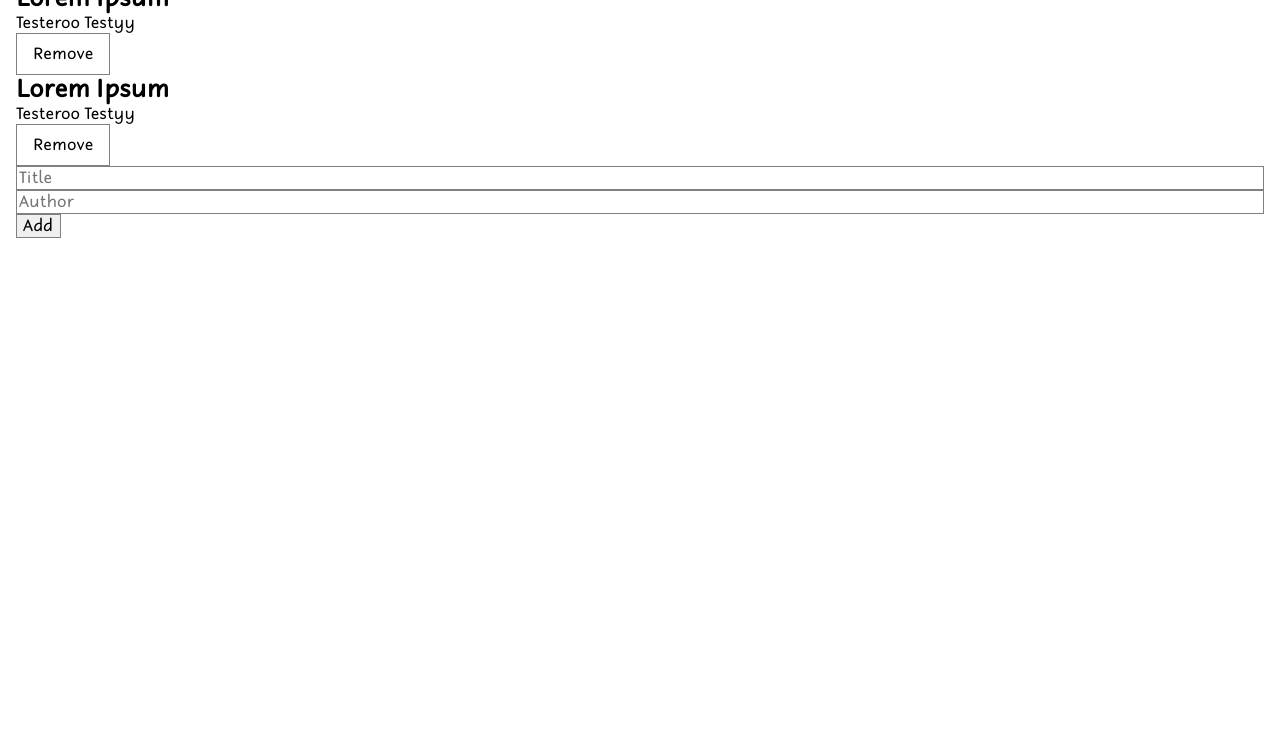
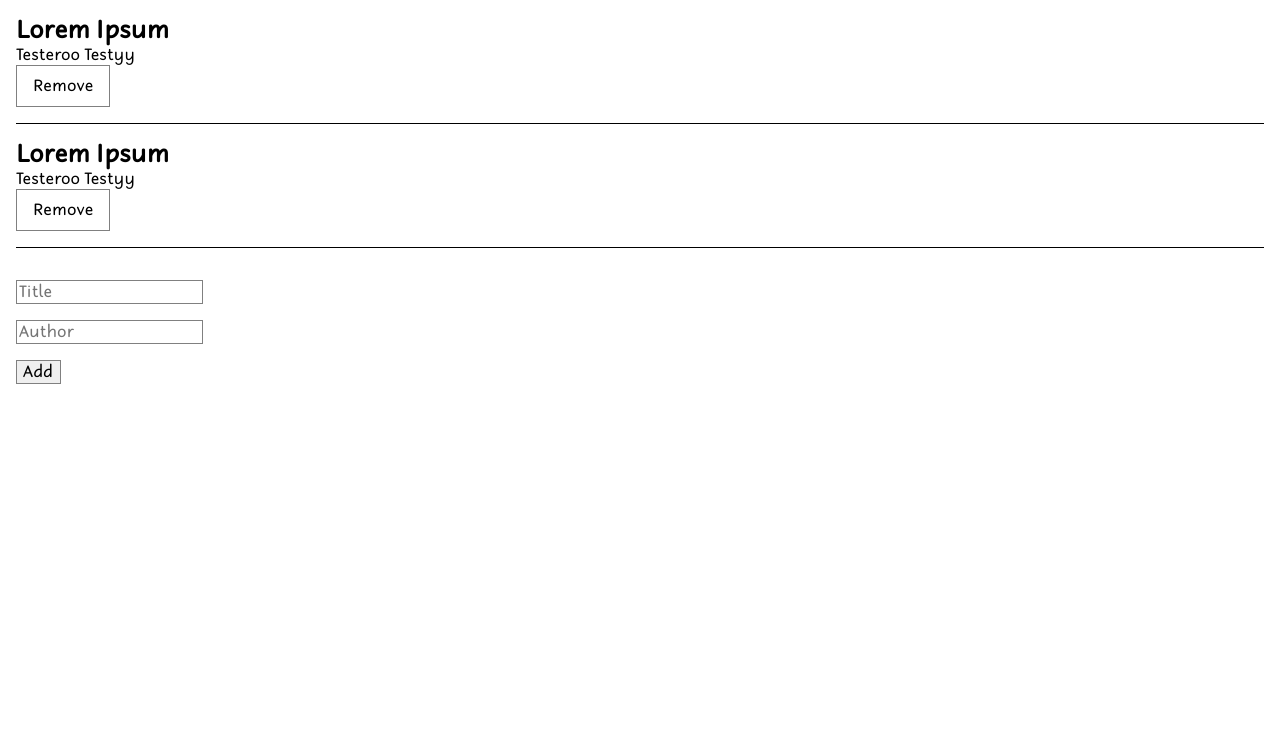
Before and after one commit to yosaddis/Awesome-books, a website: page index.html in a window 1280 px wide. Shown: the part 63-800 px from the top of the page. Drawn offline with Linux system fonts and the light colour scheme.

Commit message:
Update: add minimal styling to the page.

```diff
--- a/css/styles.css
+++ b/css/styles.css
@@ -49,3 +49,33 @@ body {
 .container > :last-child:not(main) {
   margin-block: 2rem 0;
 }
+
+.books {
+  display: flex;
+  flex-direction: column;
+  gap: 2rem;
+}
+
+.books__list {
+  display: flex;
+  flex-direction: column;
+  gap: 1rem;
+  padding-inline: 0;
+  margin-block-end: 2rem;
+}
+.books__list-item {
+  border-block-end: 1px solid #000;
+  padding-block-end: 1rem;
+}
+
+.books__addbook {
+  max-width: 200px;
+}
+
+.books__addbook-form {
+  display: flex;
+  flex-direction: column;
+  justify-content: center;
+  align-items: flex-start;
+  gap: 1rem;
+}
```
